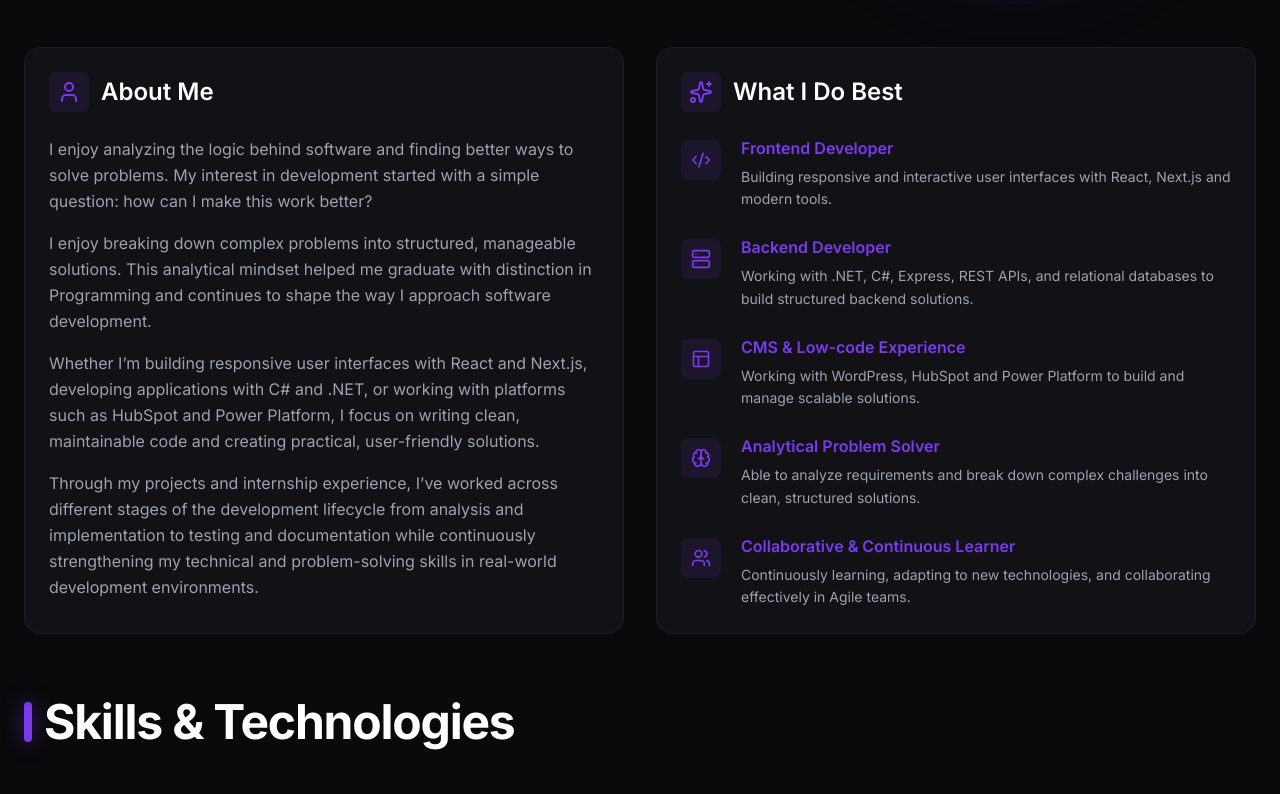
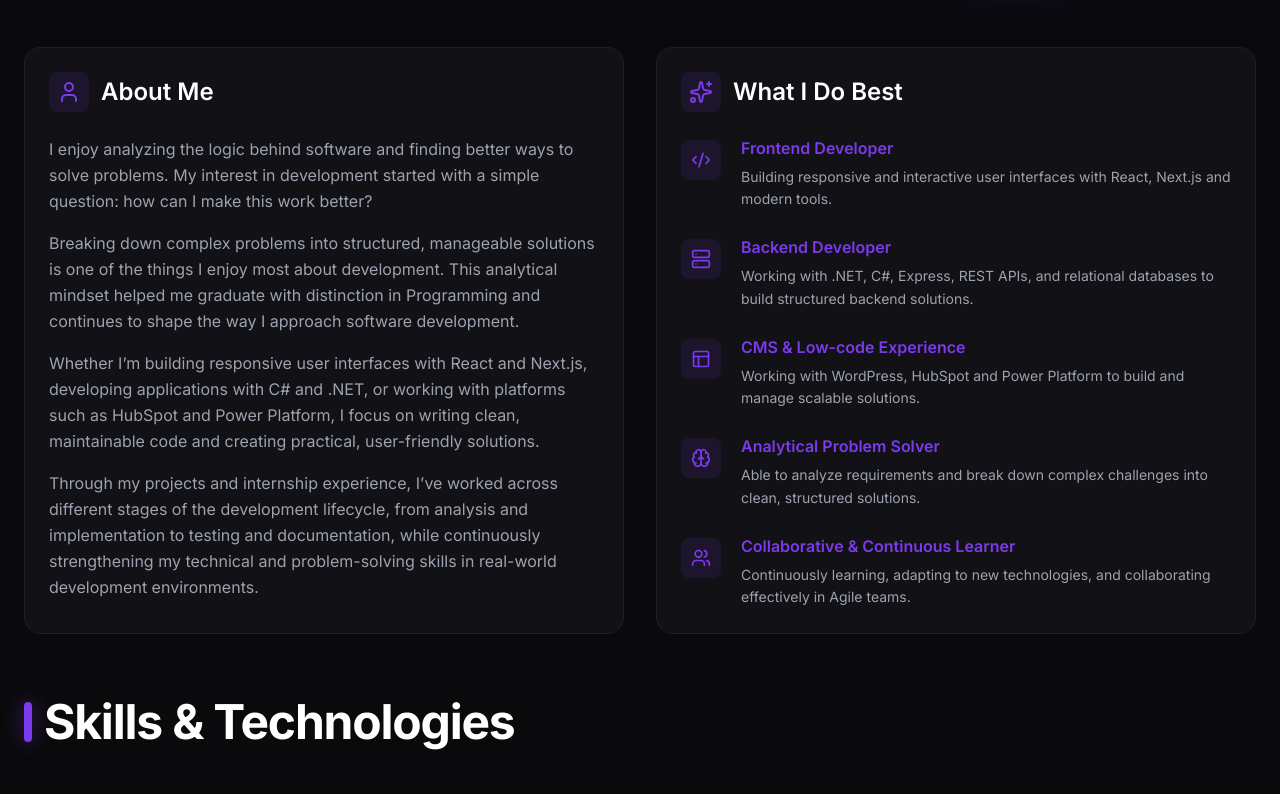
Before and after one commit to AnaYaghoubi/ana-yaghoubi-portfolio, a React (Vite) app: page / in a window 1280 px wide. Shown: the part 476-1270 px from the top of the page. Built offline with nearby package versions, Linux system fonts and the light colour scheme.

Commit message:
Update about section

```diff
--- a/src/App.tsx
+++ b/src/App.tsx
@@ -22,7 +22,7 @@ import { useSEO } from './hooks/useSEO';
 const Home = () => {
   useSEO({
     title: 'Ana Yaghoubi | Software Developer Portfolio',
-    description: 'Software Developer Portfolio of Ana Yaghoubi. Creating responsive, structured web applications and digital tools with a focus on usability and clean, maintainable code.',
+    description: 'Software Developer Portfolio of Ana Yaghoubi. Building responsive web applications and digital solutions with a focus on usability, structure, and maintainable code',
     jsonLd: {
       '@context': 'https://schema.org',
       '@type': 'Person',
--- a/src/components/About.tsx
+++ b/src/components/About.tsx
@@ -19,7 +19,7 @@ const About = () => {
             </p>
 
             <p>
-              I enjoy breaking down complex problems into structured, manageable solutions. This analytical mindset helped me graduate with distinction in Programming and continues to shape the way I approach software development.
+              Breaking down complex problems into structured, manageable solutions is one of the things I enjoy most about development. This analytical mindset helped me graduate with distinction in Programming and continues to shape the way I approach software development.
             </p>
 
             <p>
@@ -27,7 +27,7 @@ const About = () => {
             </p>
 
             <p>
-              Through my projects and internship experience, I’ve worked across different stages of the development lifecycle from analysis and implementation to testing and documentation while continuously strengthening my technical and problem-solving skills in real-world development environments.
+              Through my projects and internship experience, I’ve worked across different stages of the development lifecycle, from analysis and implementation to testing and documentation, while continuously strengthening my technical and problem-solving skills in real-world development environments.
             </p>
           </div>
         </div>
```
